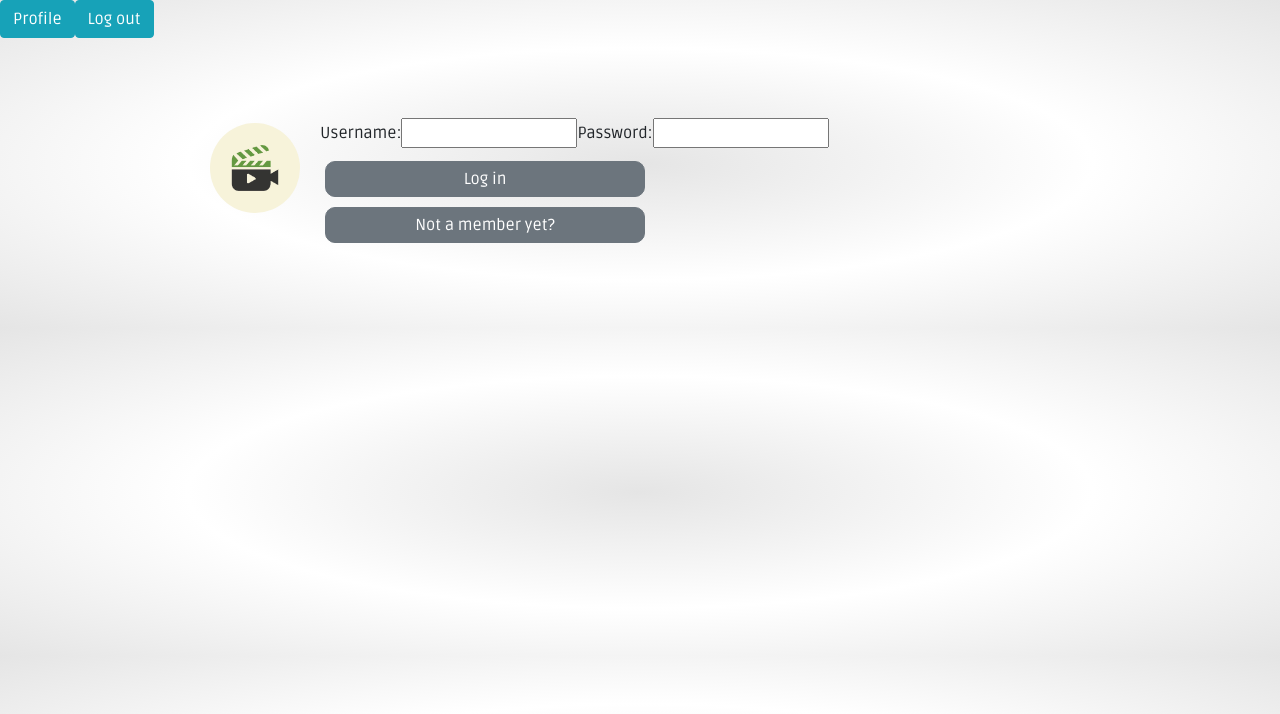
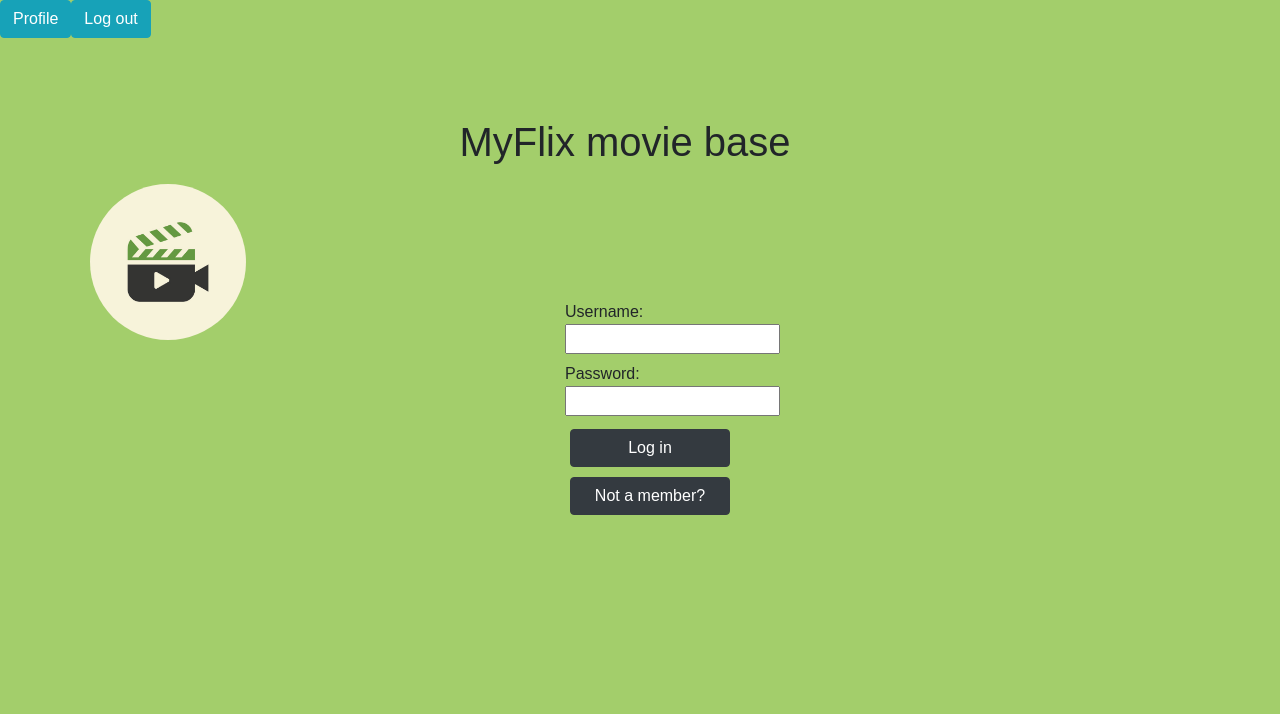
Before and after one commit to TetaTeuta/my_flix, a React (Vite) app in the folder client/: page / in a window 1280 px wide. Shown: the top 714 px of the page. Built offline with nearby package versions, Linux system fonts and the light colour scheme.

Commit message:
added styling

```diff
--- a/client/src/components/login-view/login-view.jsx
+++ b/client/src/components/login-view/login-view.jsx
@@ -7,7 +7,6 @@ import Logo from './logo.jpg';
 import axios from 'axios';
 import { Link } from "react-router-dom";
 import Button from 'react-bootstrap/Button';
-import { RegistrationView } from '../registration-view/registration-view';
 import Container from 'react-bootstrap/Container';
 
 import { BrowserRouter as Router, Route } from "react-router-dom";
@@ -36,11 +35,11 @@ export function LoginView(props) {
     };
 
     return (
-        <Container className="justify-content-center" >
+        <Container>
             <Router>
-                <Row >
-                    <img className="logo" src={Logo} alt="website logo" />
-                    <Col xs={11} sm={8} md={6} className="form-container">
+                <h1>MyFlix movie base</h1>
+
+                <img className="logo, rounded-circle" src={Logo} style={{ width: '11rem', height: '11rem', padding: '10px' }} alt="website logo" />
 
                 <Form className="login-form" >
                     <Form.Label>
@@ -52,14 +51,15 @@ export function LoginView(props) {
                       <input type="password" value={password} onChange={e => setPassword(e.target.value)} />
                     </Form.Label>
                     <Link to={`/`}>
-                                <Button className="login-button" variant="secondary" size="md" style={{ width: '20rem', margin: '5px' }} onClick={handleSubmit}>Log in</Button>
+                        <Button className="btn btn-dark" variant="secondary" style={{ width: '10rem', margin: '5px' }} onClick={handleSubmit}>Log in</Button>
                     </Link>
-                            <Button className="btn-register" variant="secondary" size="md" style={{ width: '20rem', margin: '5px' }} onClick={() => window.location.href = "/register"}>Not a member yet?</Button>
+                    <Button className="btn btn-dark" variant="secondary" style={{ width: '10rem', margin: '5px' }} onClick={() => window.location.href = "/register"}>Not a member?</Button>
+
                 </Form>
-                    </Col>
-                </Row>
+                <div className="buttons">
+                </div>
             </Router>
-        </Container >
+        </Container>
     );
 }
 
--- a/client/src/components/login-view/login-view.scss
+++ b/client/src/components/login-view/login-view.scss
@@ -4,3 +4,23 @@
     padding: 5px;
 
 }
+
+h1{
+    text-align: center;
+}
+
+.buttons{
+    align-content: center;
+}
+
+.login-form{
+    height: 200px;
+    width: 150px;
+    margin: auto;
+    position: absolute;
+    top: 0;
+    right: 0;
+    bottom: 0;
+    left: 0;
+
+}
--- a/client/src/components/movie-card/movie-card.jsx
+++ b/client/src/components/movie-card/movie-card.jsx
@@ -9,23 +9,20 @@ import './movie-card.scss';
 import { Link } from "react-router-dom";
 import Container from 'react-bootstrap/Container';
 
-
-// import { Button, Card, Form, FormGroup, Label, Input } from 'reactstrap';
-
 export class MovieCard extends React.Component {
     render() {
         const { movie, FavouriteMovies } = this.props;
 
         return (
-            <Col className="4" lg={true} >
+            <Col  lg={true} >
 
                 <Card className="mb-3 mb-sm-4" style={{ width: '14rem', height: '30rem' }}>
-                    <Card.Img variant="top" src={movie.ImagePath} style={{ maxHeight: '18rem' }} />
+                    <Card.Img className="card-image" variant="top" src={movie.ImagePath} style={{ maxHeight: '18rem' }} />
                     <Card.Body>
                         <Card.Title>{movie.Title}</Card.Title>
-                        <Card.Text className="cardText">{movie.Description}</Card.Text>
+                        <Card.Text className="center">{movie.Description}</Card.Text>
                         <Link to={`/movies/${movie._id}`}>
-                            <Button variant="info">More</Button>
+                            <Button className="more-btn" variant="info">More</Button>
                         </Link>
                     </Card.Body>
                 </Card>
--- a/client/src/components/movie-card/movie-card.scss
+++ b/client/src/components/movie-card/movie-card.scss
@@ -1,13 +1,13 @@
-body{
-    background: radial-gradient(#e5e5e5, #ffffff, #e5e5e5 );
+
+
+.more-btn{
+    background-color: #a3ce6b;
+    color: black;
+
 }
-
-.more-button{
-
-    max-width: 100px;
-    border-radius: 10px;
-    padding: 5px;
-    height: 100%
+.more-btn:hover{
+    background-color: #a3ce6b;
+    color: black;
 }
 
 .card-text{
@@ -21,8 +21,12 @@ body{
 
 .card:hover{
  box-shadow: 5px 10px 20px 1px rgba(0,0,0,0.253)!important;
+ transform: scale(1.02);
+ transition: transform 0.5s ease;
 }
 
-// .card-body{
-//     padding: 3rem 0 !important;
-// }
+.card{
+    transform: scale(1);
+    transition: transform 0.5s ease;
+
+}
--- a/client/src/components/profile-view/profile-view.jsx
+++ b/client/src/components/profile-view/profile-view.jsx
@@ -78,7 +78,7 @@ export class ProfileView extends React.Component {
         const movies = JSON.parse(localStorage.getItem(movies));
 
         return (
-            <Card className="profile-view" style={{ width: '32rem' }}>
+            <Card className="profile-view" style={{ width: '20rem' }}>
                 <Card.Body>
                     <Card.Title className="profile-title">My Profile</Card.Title>
                     <ListGroup className="list-group-flush" variant="flush">
--- a/client/src/components/profile-view/profile-view.scss
+++ b/client/src/components/profile-view/profile-view.scss
@@ -0,0 +1,8 @@
+.button-back,
+.button-update,
+.button-back:hover,
+.button-update:hover{
+        background-color: #a3ce6b;
+        color: black;
+
+    }
--- a/client/src/index.html
+++ b/client/src/index.html
@@ -5,7 +5,7 @@
     <title>myFlix</title>
     <link rel="stylesheet" href="https://maxcdn.bootstrapcdn.com/bootstrap/4.2.1/css/bootstrap.min.css" />
     <link rel="stylesheet" href="index.scss" />
-    <link href="https://fonts.googleapis.com/css?family=Ruda&display=swap" rel="stylesheet" />
+    <link href="https://fonts.googleapis.com/css?family=Playfair+Display&display=swap" rel="stylesheet">
 </head>
 
 <body>
--- a/client/src/index.scss
+++ b/client/src/index.scss
@@ -4,9 +4,10 @@ $text-color: black;
 
 
 body {
-  background-color: $primary-color;
+  background: #a3ce6b;
   font-family: 'Ruda', sans-serif;
 }
+
 
 .submit-button,
 .btn-sm {
```
Also changed, not shown: 7 other files (tests, documents, lock files or other folders). Lines whose indentation alone changed are shown as unchanged.
